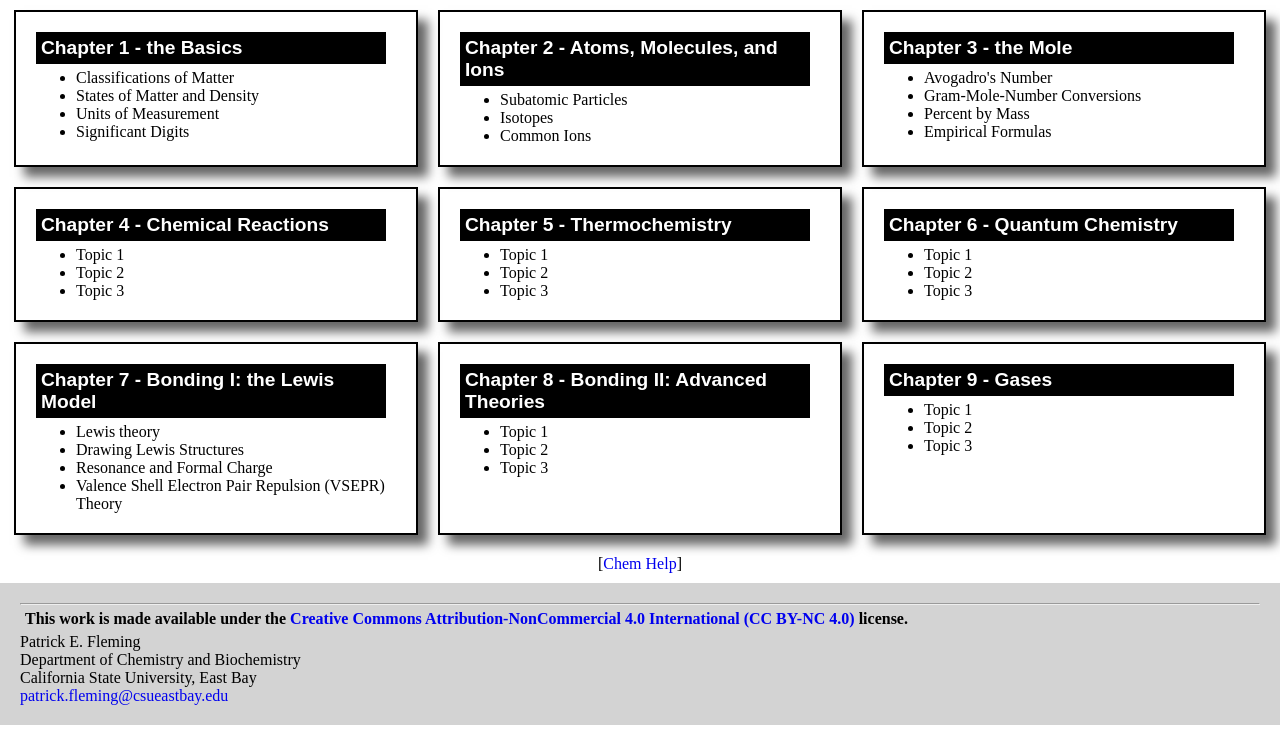
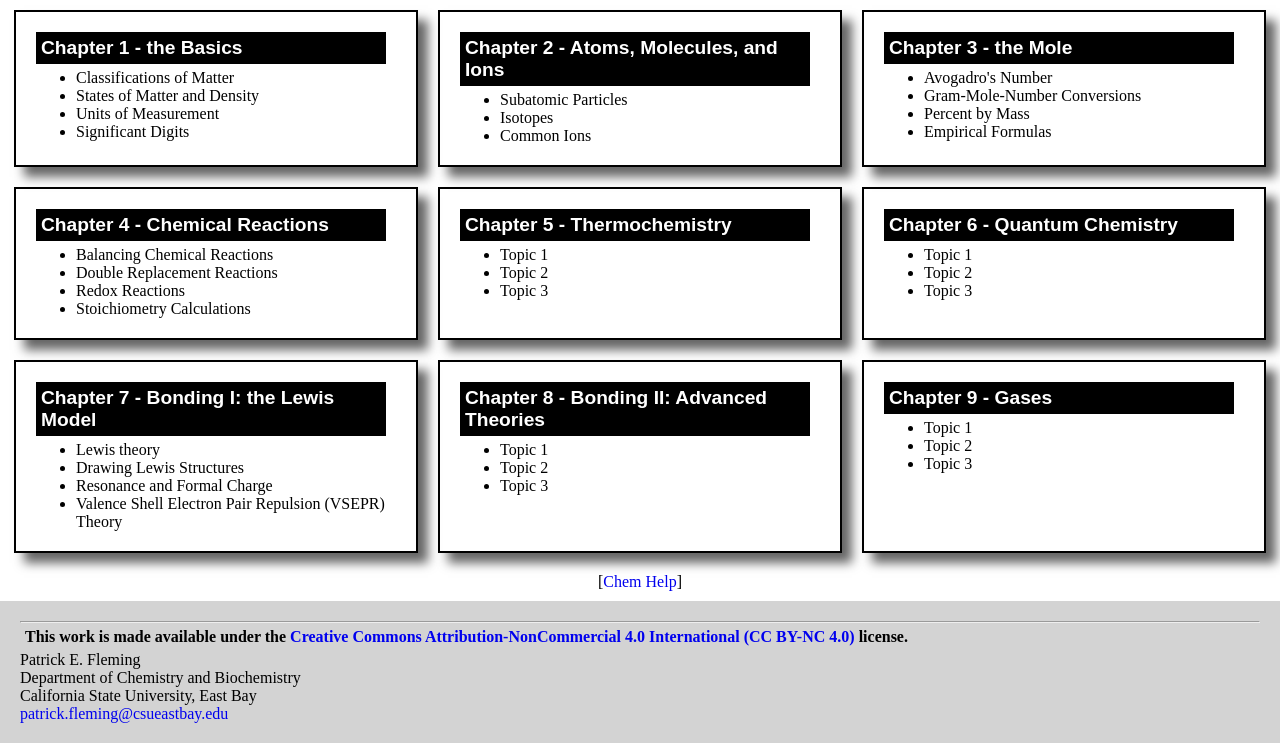
Before and after one commit to nddulac/ChemHelp, a plain HTML site: page chem/111/index.htm in a window 1280 px wide. Shown: the part 192-935 px from the top of the page. Drawn offline with Linux system fonts and the light colour scheme.

Commit message:
Update index.htm

```diff
--- a/chem/111/index.htm
+++ b/chem/111/index.htm
@@ -46,12 +46,15 @@
             </a>
         </div>
         <div class="card">
-            <div class="card-title"><b>Chapter 4 - Chemical Reactions</b></div>
-            <ul>
-                <li>Topic 1</li>
-                <li>Topic 2</li>
-                <li>Topic 3</li>
-            </ul>
+            <a href="chap03/">
+                <div class="card-title"><b>Chapter 4 - Chemical Reactions</b></div>
+                <ul>
+                    <li>Balancing Chemical Reactions</li>
+                    <li>Double Replacement Reactions</li>
+                    <li>Redox Reactions</li>
+                    <li>Stoichiometry Calculations</li>
+                </ul>
+            </a>
         </div>
         <div class="card">
             <div class="card-title"><b>Chapter 5 - Thermochemistry</b></div>
```
